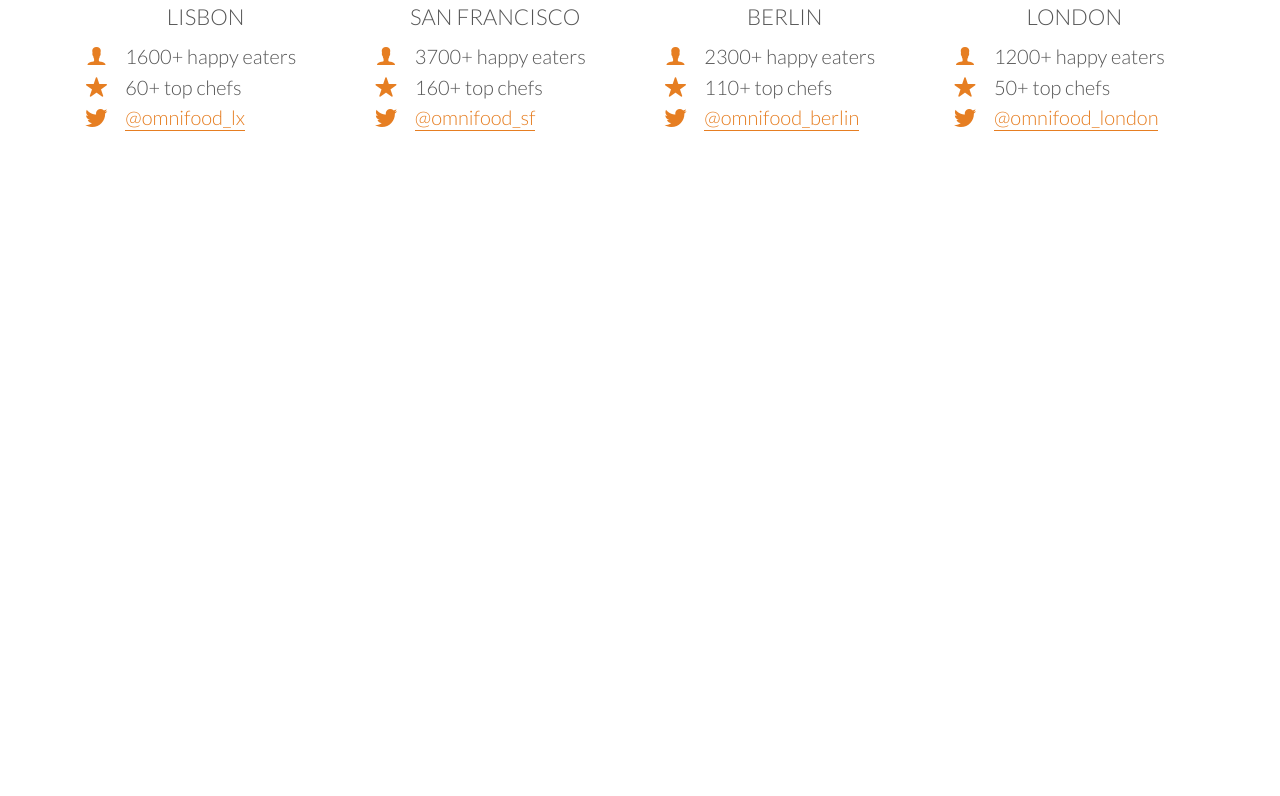
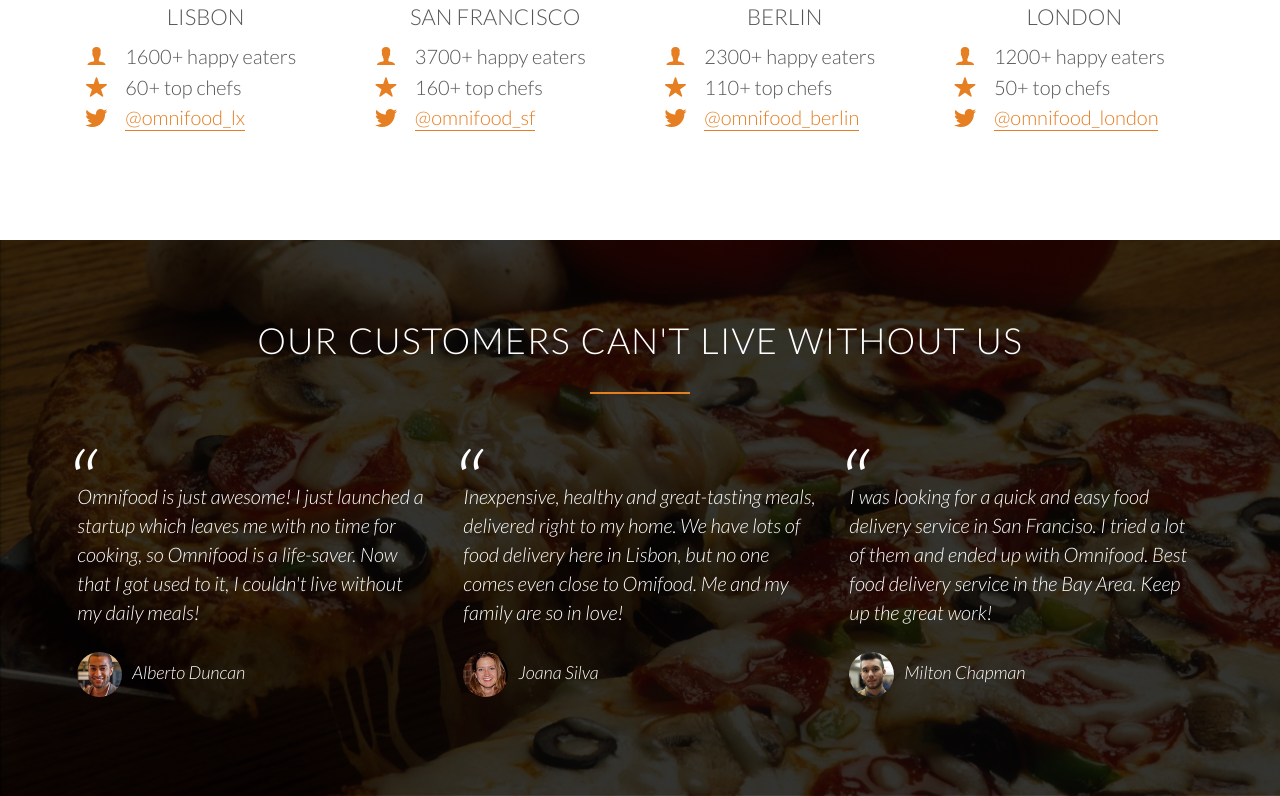
Before and after one commit to ccquach/ResponsiveWebsitesHTML5CSS, a PHP site: page / in a window 1280 px wide. Shown: the part 3154-3950 px from the top of the page. Before the commit the page ends 3285 px from the top, so only its background shows below. Run offline with PHP 8.4, Linux system fonts and the light colour scheme.

Commit message:
omnifood add customer testimonials

```diff
--- a/omnifood/index.html
+++ b/omnifood/index.html
@@ -201,6 +201,32 @@
 			</div>
 		</div>
 	</section>
+
+	<section class="section-testimonials">
+		<div class="row">
+			<h2>Our customers can't live without us</h2>
+			<div class="row">
+				<div class="col span-1-of-3">
+					<blockquote>
+						Omnifood is just awesome! I just launched a startup which leaves me with no time for cooking, so Omnifood is a life-saver. Now that I got used to it, I couldn't live without my daily meals!
+						<cite><img src="./resources/img/customer-1.jpg" alt="Alberto Duncan">Alberto Duncan</cite>
+					</blockquote>
+				</div>
+				<div class="col span-1-of-3">
+					<blockquote>
+						Inexpensive, healthy and great-tasting meals, delivered right to my home. We have lots of food delivery here in Lisbon, but no one comes even close to Omifood. Me and my family are so in love!
+						<cite><img src="./resources/img/customer-2.jpg" alt="Joana Silva">Joana Silva</cite>
+					</blockquote>
+				</div>
+				<div class="col span-1-of-3">
+					<blockquote>
+						I was looking for a quick and easy food delivery service in San Franciso. I tried a lot of them and ended up with Omnifood. Best food delivery service in the Bay Area. Keep up the great work!
+						<cite><img src="./resources/img/customer-3.jpg" alt="Milton Chapman">Milton Chapman</cite>
+					</blockquote>
+				</div>
+			</div>
+		</div>
+	</section>
 </body>
 
 </html>
--- a/omnifood/resources/css/style.css
+++ b/omnifood/resources/css/style.css
@@ -374,3 +374,47 @@ header {
 .city-feature {
 	margin-bottom: 5px;
 }
+
+/* ============================== */
+
+/* TESTIMONIALS */
+
+/* ============================== */
+
+.section-testimonials {
+	background-image: linear-gradient(rgba(0, 0, 0, 0.8), rgba(0, 0, 0, 0.8)), url('./img/back-customers.jpg');
+	background-size: cover;
+	background-position: center;
+	background-attachment: fixed;
+	color: #fff;
+}
+
+blockquote {
+	padding: 2%;
+	font-style: italic;
+	line-height: 145%;
+	position: relative;
+	margin-top: 40px;
+}
+
+blockquote:before {
+	content: "\201C";
+	font-size: 500%;
+	display: block;
+	position: absolute;
+	top: -5px;
+	left: -5px;
+}
+
+cite {
+	font-size: 90%;
+	display: block;
+	margin-top: 25px;
+}
+
+cite img {
+	height: 45px;
+	border-radius: 50%;
+	margin-right: 10px;
+	vertical-align: middle;
+}
```
Also changed, not shown: omnifood/resources/css/img/back-customers.jpg (renamed from omnifood/resources/img/back-customers.jpg).
